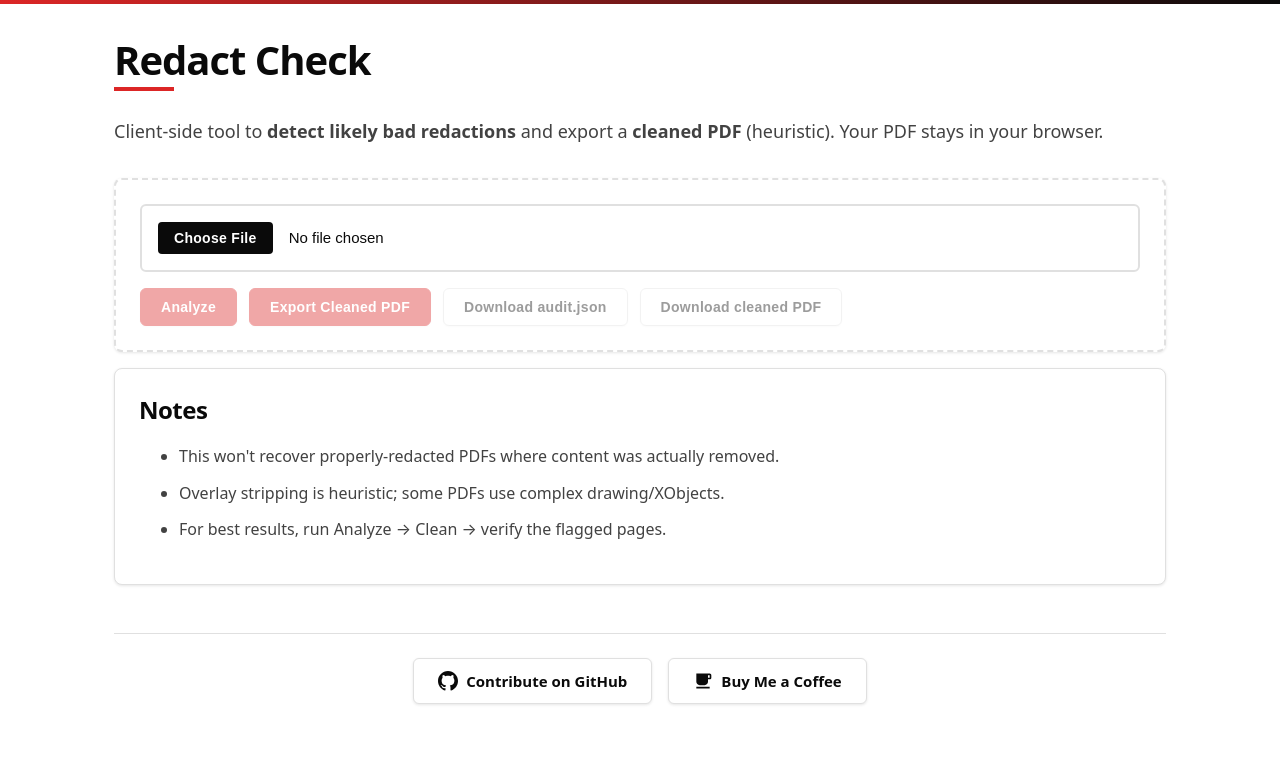
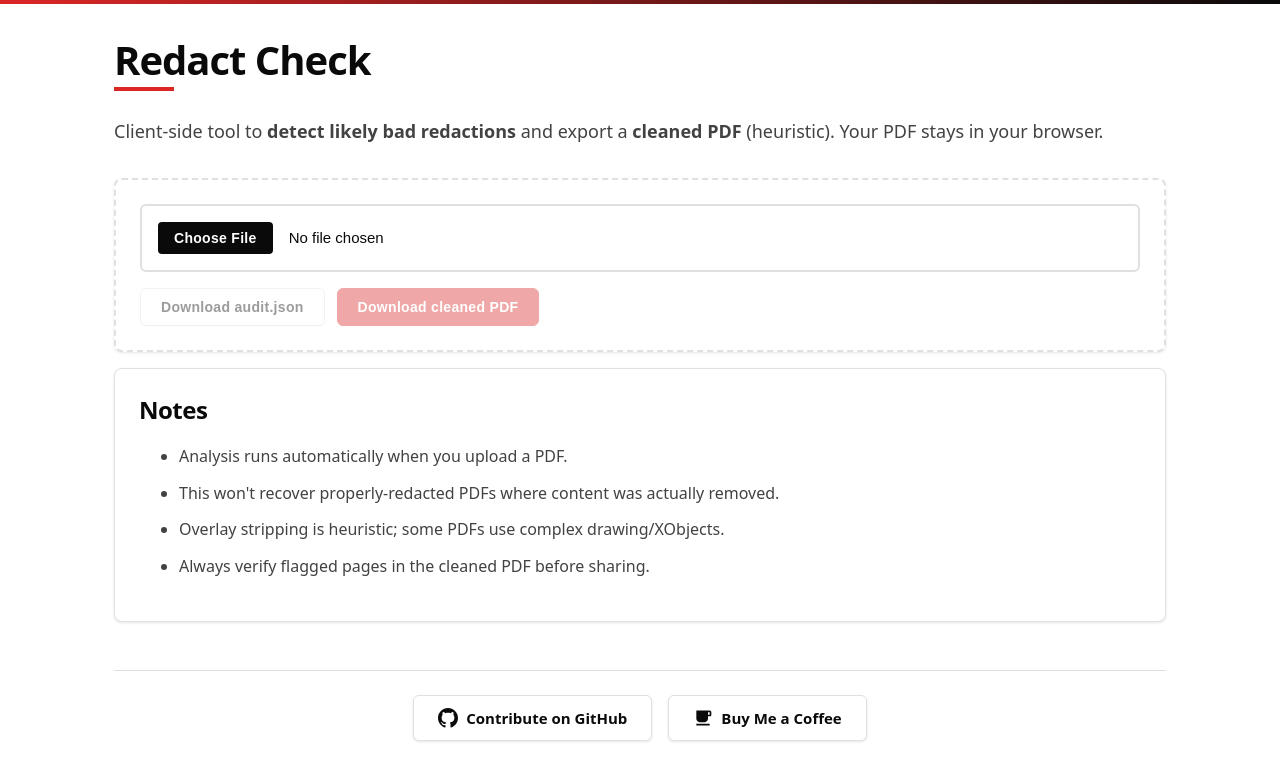
Before and after one commit to jongear/redact-check, a React (Vite) app: page / in a window 1280 px wide. Shown: the top 780 px of the page. Built offline with nearby package versions, Linux system fonts and the light colour scheme.

Commit message:
Merge branch 'main' of github.com:jongear/redact-check

```diff
--- a/src/App.tsx
+++ b/src/App.tsx
@@ -50,42 +50,27 @@ export default function App() {
         return;
       }
       setBytes(buf);
-      setStatus(`Ready. File size: ${(buf.length / 1024).toFixed(1)} KB`);
+
+      // Auto-analyze after file read
+      setStatus("Analyzing PDF…");
+      try {
+        const a = await analyzePdf(buf, f.name);
+        setAudit(a);
+
+        // Contextual status message
+        if (a.summary.pages_flagged === 0) {
+          setStatus(`Analysis complete. No issues detected in ${a.source.page_count} pages.`);
+        } else {
+          setStatus(`Analysis complete. Found ${a.summary.pages_flagged} flagged page(s).`);
+        }
+      } catch (err) {
+        console.error("Analyze error:", err);
+        setStatus(`Error analyzing PDF: ${err instanceof Error ? err.message : String(err)}`);
+      }
     } catch (err) {
       console.error("File read error:", err);
       setStatus(`Error reading file: ${err instanceof Error ? err.message : String(err)}`);
       setBytes(null);
-    }
-  }
-
-  async function runAnalyze() {
-    if (!bytes || !file) return;
-    setStatus("Analyzing (PDF.js)…");
-    try {
-      const a = await analyzePdf(bytes, file.name);
-      setAudit(a);
-      setStatus(`Analyzed ${a.source.page_count} pages. Flagged ${a.summary.pages_flagged}.`);
-    } catch (err) {
-      console.error("Analyze error:", err);
-      setStatus(`Error analyzing PDF: ${err instanceof Error ? err.message : String(err)}`);
-    }
-  }
-
-  async function runClean() {
-    if (!bytes || !file) return;
-    if (bytes.length === 0) {
-      setStatus("Error: File is empty");
-      return;
-    }
-    setStatus("Cleaning (pdf-lib)…");
-    try {
-      const res = await cleanPdf(bytes, audit ?? undefined);
-      setCleanedBytes(res.cleanedBytes);
-      setCleanSummary(res.actionsSummary);
-      setStatus("Cleaned PDF ready. (Please verify flagged pages.)");
-    } catch (err) {
-      console.error("Clean error:", err);
-      setStatus(`Error cleaning PDF: ${err instanceof Error ? err.message : String(err)}`);
     }
   }
 
@@ -94,11 +79,31 @@ export default function App() {
     downloadBlob(new Blob([JSON.stringify(audit, null, 2)], { type: "application/json" }), "audit.json");
   }
 
-  function downloadCleaned() {
-    if (!cleanedBytes || !file) return;
-    const outName = file.name.replace(/\.pdf$/i, "") + ".cleaned.pdf";
+  async function downloadCleaned() {
+    if (!audit || !bytes || !file) return;
 
-    downloadBlob(new Blob([cleanedBytes.slice()], { type: "application/pdf" }), outName);
+    // If not already cleaned, run cleaning now
+    if (!cleanedBytes) {
+      setStatus("Preparing cleaned PDF…");
+      try {
+        const res = await cleanPdf(bytes, audit);
+        setCleanedBytes(res.cleanedBytes);
+        setCleanSummary(res.actionsSummary);
+        setStatus("Cleaned PDF ready.");
+
+        // Now download it
+        const outName = file.name.replace(/\.pdf$/i, "") + ".cleaned.pdf";
+        downloadBlob(new Blob([res.cleanedBytes.slice()], { type: "application/pdf" }), outName);
+      } catch (err) {
+        console.error("Clean error:", err);
+        setStatus(`Error cleaning PDF: ${err instanceof Error ? err.message : String(err)}`);
+        return;
+      }
+    } else {
+      // Already cleaned, just download
+      const outName = file.name.replace(/\.pdf$/i, "") + ".cleaned.pdf";
+      downloadBlob(new Blob([cleanedBytes.slice()], { type: "application/pdf" }), outName);
+    }
   }
 
   return (
@@ -122,10 +127,16 @@ export default function App() {
         </div>
 
         <div className="row" style={{ marginTop: 16 }}>
-          <button className="primary" onClick={runAnalyze} disabled={!bytes}>Analyze</button>
-          <button className="primary" onClick={runClean} disabled={!bytes}>Export Cleaned PDF</button>
-          <button onClick={downloadAudit} disabled={!audit}>Download audit.json</button>
-          <button onClick={downloadCleaned} disabled={!cleanedBytes}>Download cleaned PDF</button>
+          <button onClick={downloadAudit} disabled={!audit}>
+            Download audit.json
+          </button>
+          <button
+            className="primary"
+            onClick={downloadCleaned}
+            disabled={!audit || audit.summary.pages_flagged === 0}
+          >
+            Download cleaned PDF
+          </button>
           {status && <span className="badge badge-status"><small>{status}</small></span>}
         </div>
       </div>
@@ -205,9 +216,10 @@ export default function App() {
       <div className="card" style={{ marginTop: 16 }}>
         <h2>Notes</h2>
         <ul>
+          <li>Analysis runs automatically when you upload a PDF.</li>
           <li>This won't recover properly-redacted PDFs where content was actually removed.</li>
           <li>Overlay stripping is heuristic; some PDFs use complex drawing/XObjects.</li>
-          <li>For best results, run Analyze → Clean → verify the flagged pages.</li>
+          <li>Always verify flagged pages in the cleaned PDF before sharing.</li>
         </ul>
       </div>
 
```
